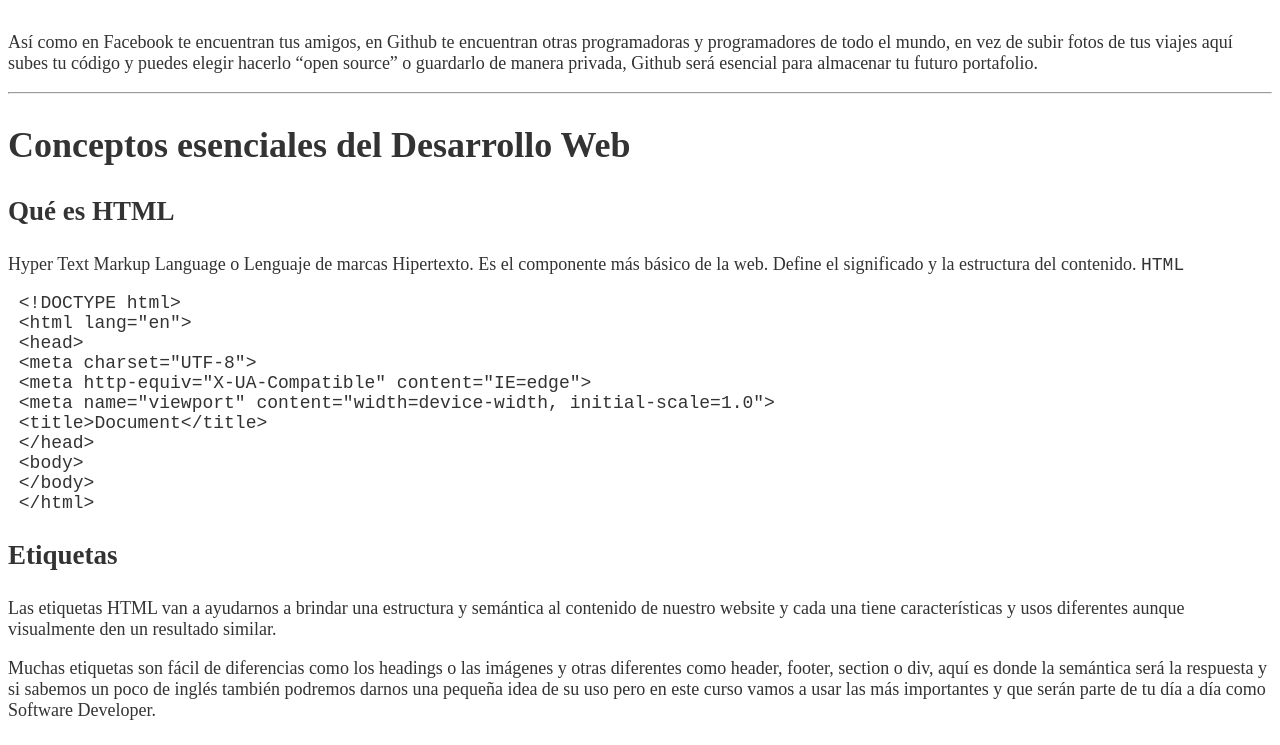
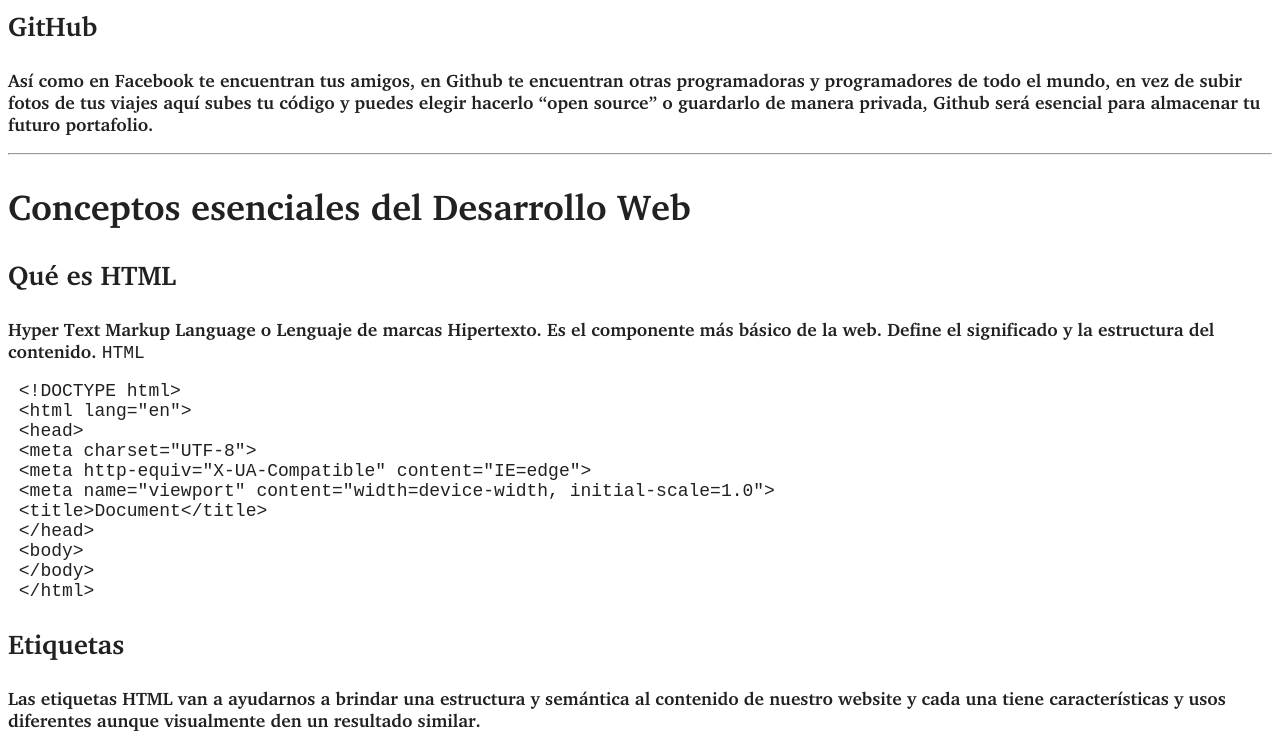
Before and after one commit to jefersondextre/cursoEsencialHtmlyCss, a plain HTML site: page index.html in a window 1280 px wide. Shown: the part 1140-1885 px from the top of the page. Drawn offline with Linux system fonts and the light colour scheme.

Commit message:
Fuentes instaladas desde el servidor

```diff
--- a/CSS/styles.css
+++ b/CSS/styles.css
@@ -1,29 +1,58 @@
+@font-face{
+  font-family: "charter-regular-jefrito";
+  src:url("/src/charter-regular.otf");
+  font-style: normal;
+  font-wight:400 ;
+}
+@font-face {
+  font-family: "charter-bold-italic-jefrito";
+  src: url("/src/charter-bold-italic.otf");
+  font-style: italic;
+  font-wight: bold;
+}
+@font-face {
+  font-family: "charter-bold-jefrito";
+  src: url("/src/charter-bold.otf");
+  font-style: normal;
+  font-wight: bold;
+}
+@font-face {
+  font-family: "charter-italic-jefrito";
+  src: url("/src/charter-italic.otf");
+  font-style: italic;
+  font-wight: 400;
+}
 :root{
     font-size: 18px;
+    --gray30:#212121;
+    --gray20:#212429 ;
+    --gray10:#616161;
 }
 
 body{
   /* hexadecimal:   0-9,a-f   canal alfa:  0 - f*/
   /* rgba : rgba(0-255,0-255,0-255,0-1) */
   /* hsla:  hsla(0-180,) */
-  color: #333333;
+  color: var(--gray30);
   /* font-size: 10px; */
+  font-family: "charter-bold-jefrito",system-ui;
 }
 a{
-  color: #212121;
+  color: var(--gray30);
 
 }
 header{
   font-size: 14px;
-  color: #616161;
+  --gray10:red;
+  color: var(--gray10);
 }
 header a{
-  color: #616161;
+  color: var(--gray10);
   font-size: 14px;
   text-decoration: none;
 }
 header a:hover{
-color:#212121;
+color:var(--gray30);
 }
 nav details summary{
   font-weight: bold;
```
Also changed, not shown: src/charter-bold-italic.otf (added), src/charter-bold.otf (added), src/charter-italic.otf (added), src/charter-regular.otf (added), 1 other file.
